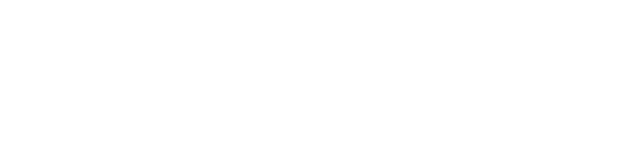
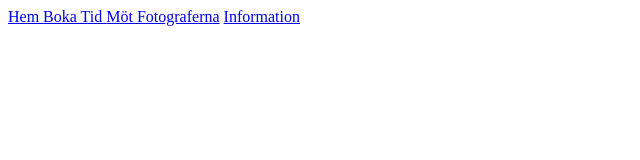
Before and after one commit to elinhaha/Business-Website, a plain HTML site: page bokatid.html in a window 1280 px wide. Shown: the whole page, without its empty margins (0-640 px from the left). Drawn offline with Linux system fonts and the light colour scheme.

Commit message:
lagt till menyer i alla delsidor

```diff
--- a/bokatid.html
+++ b/bokatid.html
@@ -5,5 +5,12 @@
     <meta name="viewport" content="width=device-width, initial-scale=1.0" />
     <title>Document</title>
   </head>
-  <body></body>
+  <body>
+    <nav>
+      <a href="index.html"> Hem </a>
+      <a href="bokatid.html"> Boka Tid </a>
+      <a href="fotograferna.html"> Möt Fotograferna</a>
+      <a href="info.html"> Information</a>
+    </nav>
+  </body>
 </html>
```
Also changed, not shown: info.html (+8 -1 lines).
